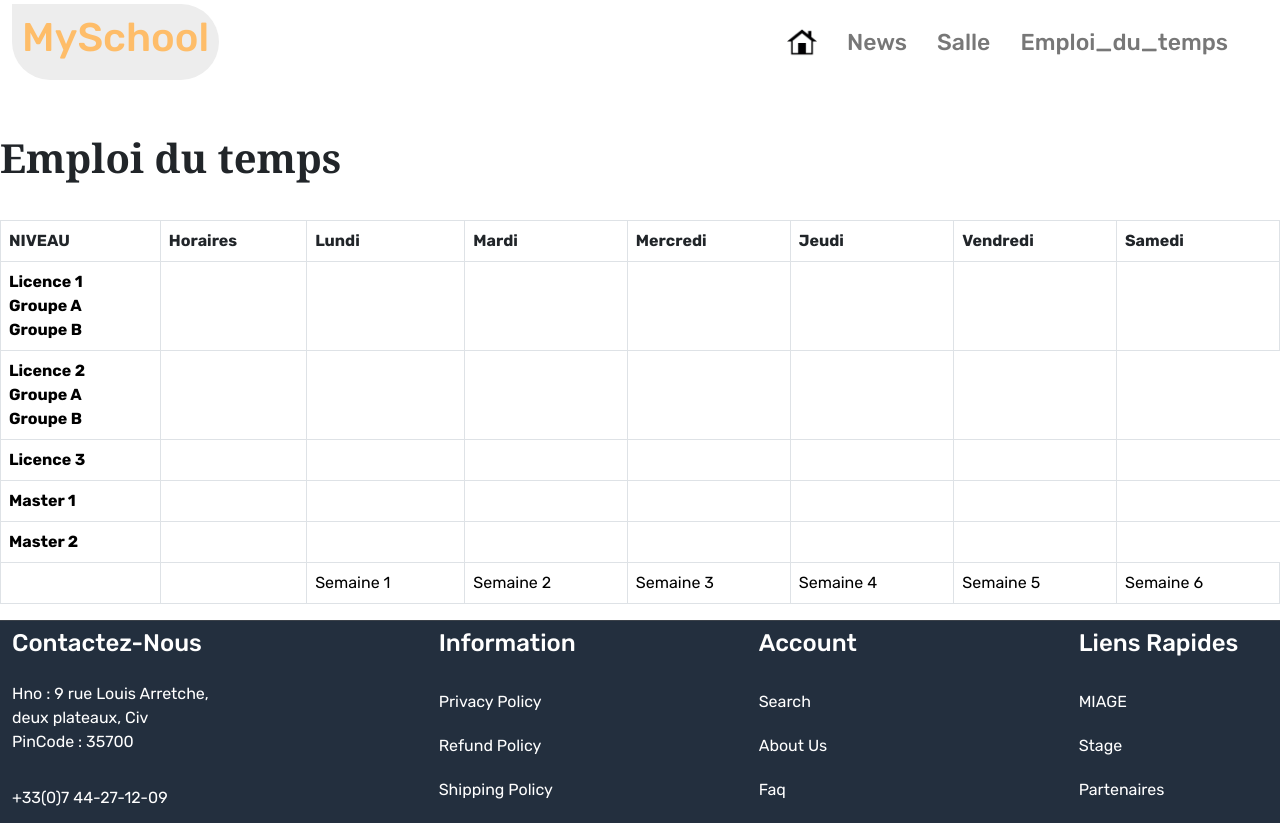
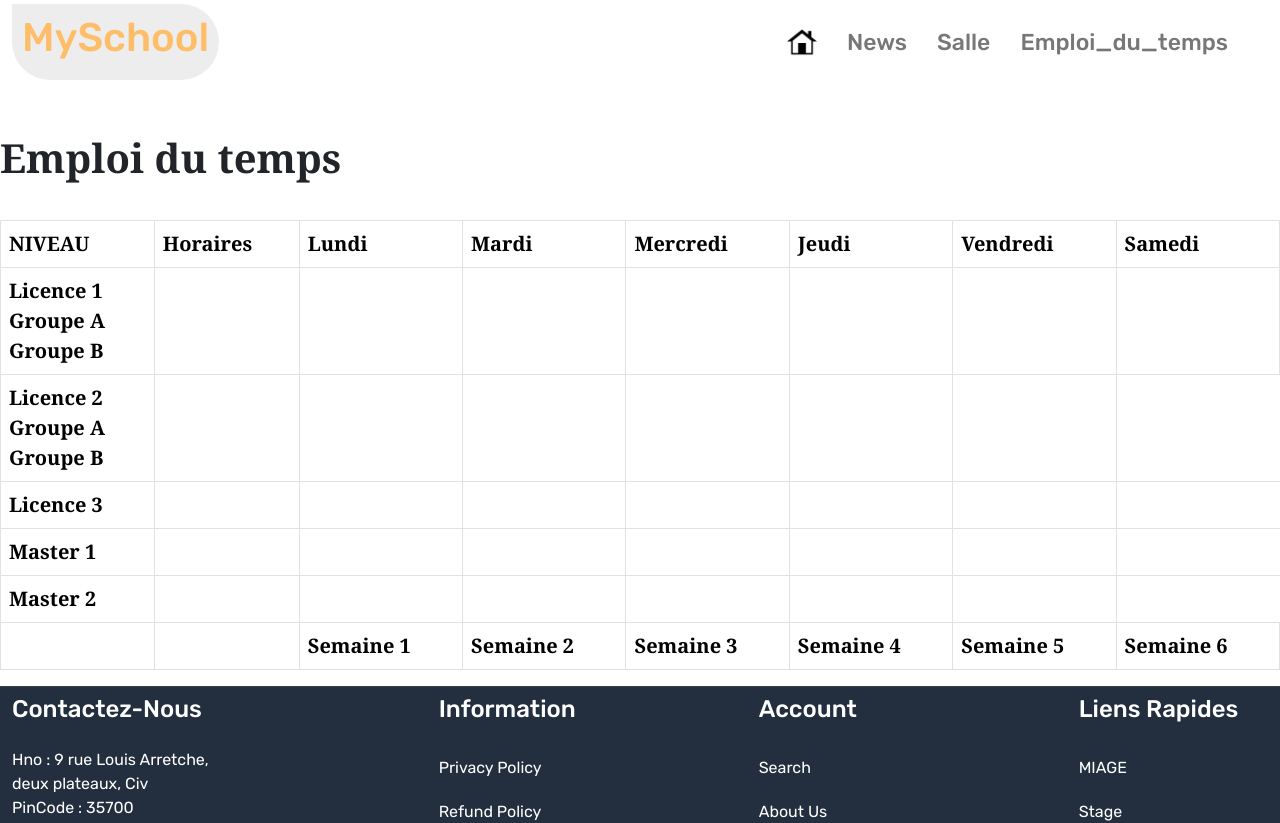
Before and after one commit to princek112002/funny-app, a React (Create React App) app: page /Emploi_du_temps in a window 1280 px wide. Shown: the top 823 px of the page. Built offline with nearby package versions, Linux system fonts and the light colour scheme.

Commit message:
Update App.css

```diff
--- a/src/App.css
+++ b/src/App.css
@@ -185,10 +185,7 @@ footer .input-group-text
 }
 .niveau{
   color:black;
+  font-family: Cambria, Cochin, Georgia, Times, 'Times New Roman', serif;
+  font-weight: bold;
+  font-size: 20px;
 }
-th{
-  color: var(--bs-dark);;
-}
-tbody .table table-bordered{
-  color: var(--bs-dark);
-}
```
